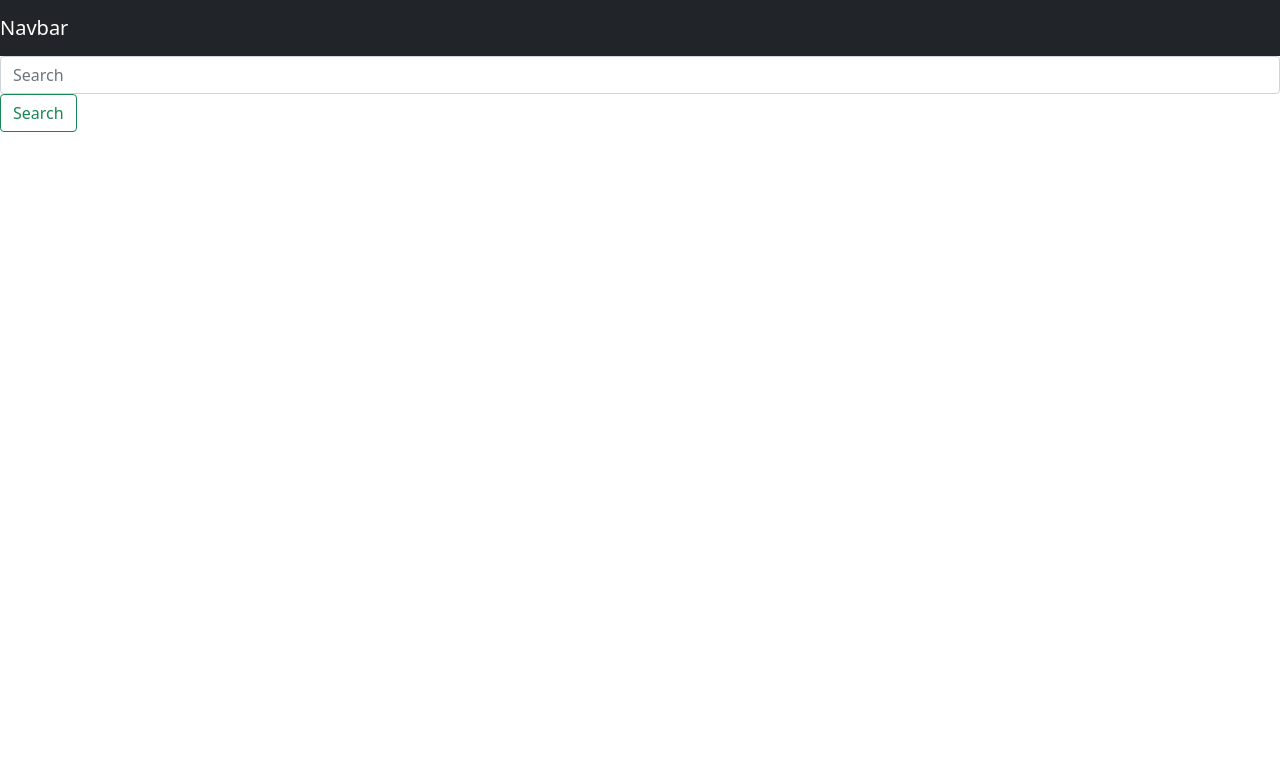
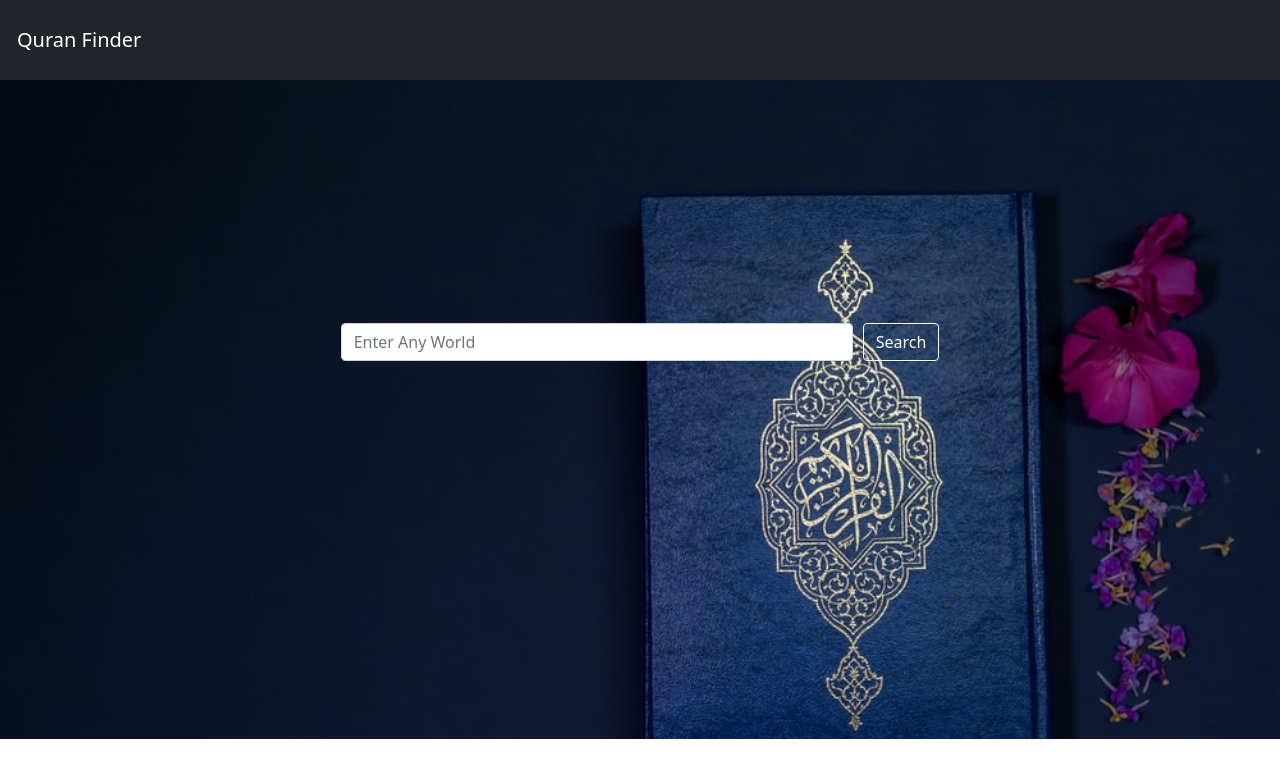
Before and after one commit to iammouaz/Quran-Finder, a website built with webpack: page src/index.html in a window 1280 px wide. Built offline with nearby package versions, Linux system fonts and the light colour scheme.

Commit message:
Finish Style for elements

```diff
--- a/src/api.js
+++ b/src/api.js
@@ -9,8 +9,7 @@ const GetFromAPI = async (any) => {
   const respone = await fetch(API + String + any);
   const data = await respone.json();
   CreateModal(data.search.results, data.search.results.words);
-  Counter.innerHTML += `<h2>Total Result is : ${data.search.total_results} </h2>`;
-  console.log(data.search.results);
+  Counter.innerHTML += `<h2 class="counter">Total Result is : ${data.search.total_results} </h2>`;
 };
 
 const GetPartenumber = (id) => id.substring(0, id.indexOf(':'));
--- a/src/index.html
+++ b/src/index.html
@@ -9,15 +9,15 @@
 </head>
 <body>
     <nav class="navbar navbar-dark bg-dark">
-        <a class="navbar-brand">Navbar</a>
+        <a class="navbar-brand">Quran Finder</a>
         <div id="counter"></div>
       </nav>
-<section>
-       <div>
-  <input id="data" class="form-control mr-sm-2" placeholder="Search" aria-label="Search" style="display: flex;">
-  <button id="search" class="btn btn-outline-success my-2 my-sm-0" >Search</button>
+<section class="search-box">
+       <div class="d-flex">
+  <input id="data" class="form-control mr-sm-2" placeholder="Enter Any World" aria-label="Search" style="display: flex;">
+  <button id="search" class="btn btn-outline-light my-2 my-sm-0" >Search</button>
 </div></section>
-      <section id="results">
+      <section id="results" class="res">
       </section>
 
 </body>
--- a/src/index.js
+++ b/src/index.js
@@ -8,10 +8,10 @@ const results = document.getElementById('results');
 
 const CreateModal = (data) => {
   data.forEach((e) => {
-    results.innerHTML += `<div class="card" style="width: 18rem;">
+    results.innerHTML += `<div class="cards text-white bg-secondary mb-3" style="max-width: 18rem;">
+    <div class="card-header">Verse Number is : ${ApiRun.GetVersenumber(e.verse_key)}</div>
     <div class="card-body">
-      <h5 class="card-title">Verse Number is : ${ApiRun.GetVersenumber(e.verse_key)}</h5>
-      <h6 class="card-subtitle mb-2 text-muted">Juz Number is :${ApiRun.GetPartenumber(e.verse_key)}</h6>
+      <h6 class="card-title">Juz Number is :${ApiRun.GetPartenumber(e.verse_key)}</h6>
       <p class="card-text">${(e.text)}</p>
     </div>
     </div>`;
@@ -20,7 +20,7 @@ const CreateModal = (data) => {
 
 const GetInput = async () => {
   const Input = document.getElementById('data').value;
-  ApiRun.GetFromAPI(Input);
+  await ApiRun.GetFromAPI(Input);
 };
 
 Search.addEventListener('click', GetInput);
--- a/src/style.css
+++ b/src/style.css
@@ -0,0 +1,71 @@
+.search-box {
+  background-image: url(./background.jpg);
+  background-repeat: no-repeat;
+  background-size: cover;
+  width: 100%;
+  height: 659px;
+  display: flex;
+  flex-direction: column;
+}
+
+.form-control {
+  display: block;
+  width: 40%;
+  padding: 0.375rem 0.75rem;
+  font-size: 1rem;
+  font-weight: 400;
+  line-height: 1.5;
+  color: #212529;
+  background-color: #fff;
+  background-clip: padding-box;
+  border: 1px solid #ced4da;
+  -webkit-appearance: none;
+  -moz-appearance: none;
+  appearance: none;
+  border-radius: 0.25rem;
+  transition: border-color 0.15s ease-in-out, box-shadow 0.15s ease-in-out;
+}
+
+.d-flex {
+  display: flex !important;
+  margin-top: 19%;
+  justify-content: center;
+  gap: 10px;
+}
+
+.counter {
+  color: #ced4da;
+  position: relative;
+  right: 10%;
+}
+
+.cards {
+  border: 1px solid rgba(0, 0, 0, 0.125);
+  border-radius: 0.25rem;
+  height: 219px;
+  min-width: 28%;
+}
+
+.navbar-dark .navbar-brand {
+  color: #fff;
+  padding: 17px;
+}
+
+.res {
+  display: flex;
+  flex-wrap: wrap;
+  flex: 1 1 25%;
+  gap: 100px;
+  padding: 2%;
+}
+
+.card-body {
+  flex: 1 1 auto;
+  padding: 1rem 1rem;
+  display: flex;
+  flex-direction: column;
+  align-items: center;
+  justify-content: space-evenly;
+  align-content: flex-end;
+  gap: 26px;
+}
```
Also changed, not shown: dist/7973e9edfc807e3fe1b0.png (renamed from dist/background.png), dist/index.html, dist/index.js, src/background.jpg (added), src/background.png (added).
